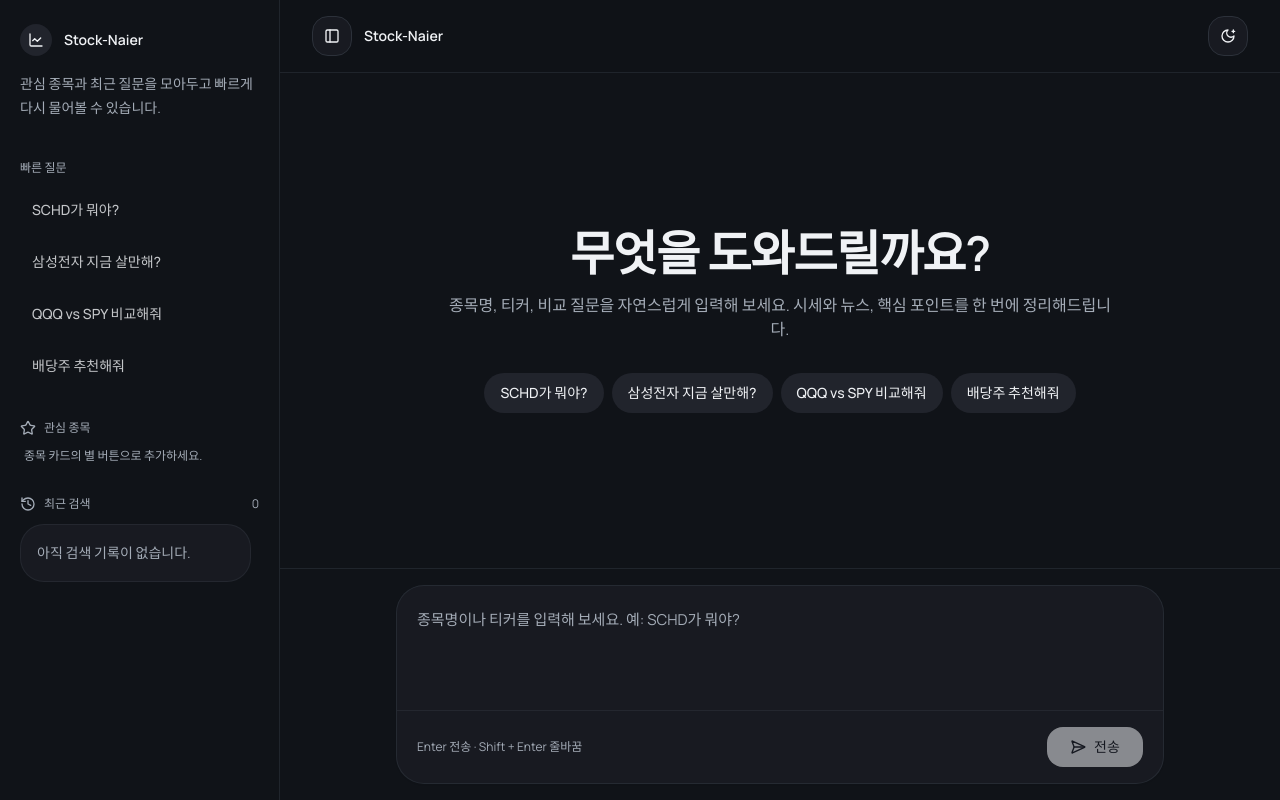
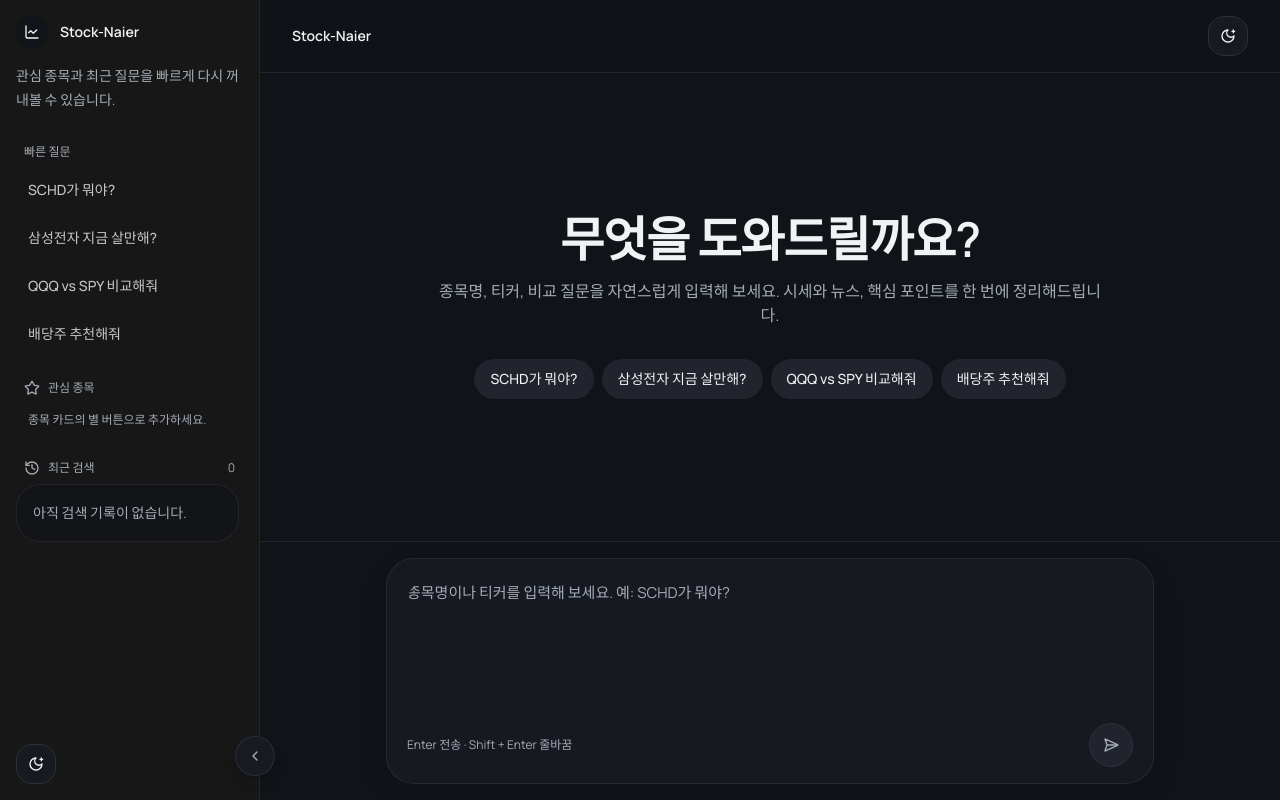
Before and after one commit to NaierGG/Stock-Naier, a Next.js app: page / in a window 1280 px wide. Built offline with nearby package versions, Linux system fonts and the light colour scheme.

Commit message:
refactor: align sidebar and composer with chatgpt style

```diff
--- a/components/ChatInterface.tsx
+++ b/components/ChatInterface.tsx
@@ -1,7 +1,15 @@
 "use client"
 
 import { useEffect, useRef, useState } from "react"
-import { Clock3, History, LineChart, PanelLeft, Star, X } from "lucide-react"
+import {
+  ChevronLeft,
+  ChevronRight,
+  Clock3,
+  History,
+  LineChart,
+  Star,
+  X
+} from "lucide-react"
 
 import MessageBubble from "@/components/MessageBubble"
 import SearchInput from "@/components/SearchInput"
@@ -382,48 +390,51 @@ export default function ChatInterface() {
         />
       ) : null}
 
+      {!isSidebarOpen ? (
+        <button
+          type="button"
+          aria-label="사이드바 열기"
+          className="fixed bottom-6 left-4 z-30 flex h-11 w-11 items-center justify-center rounded-full border border-border/80 bg-card text-muted-foreground shadow-lg transition hover:text-foreground"
+          onClick={() => setIsSidebarOpen(true)}
+        >
+          <ChevronRight className="h-4 w-4" />
+        </button>
+      ) : null}
+
       <div className="mx-auto flex min-h-screen max-w-[1440px]">
         <aside
           className={cn(
-            "fixed inset-y-0 left-0 z-40 flex w-[280px] shrink-0 flex-col border-r border-border/60 bg-background transition-transform duration-200 lg:sticky lg:top-0 lg:h-screen lg:translate-x-0",
-            isSidebarOpen ? "translate-x-0" : "-translate-x-full lg:translate-x-0",
-            isDesktop && !isSidebarOpen ? "lg:w-0 lg:border-r-0 lg:overflow-hidden" : ""
+            "fixed inset-y-0 left-0 z-40 flex w-[260px] shrink-0 flex-col border-r border-border/60 bg-secondary/40 transition-transform duration-200 dark:bg-[#171717] lg:sticky lg:top-0 lg:h-screen lg:translate-x-0",
+            isSidebarOpen ? "translate-x-0" : "-translate-x-full"
           )}
         >
-          <div
-            className={cn(
-              "flex h-full flex-col px-5 py-6 transition-opacity duration-200",
-              isDesktop && !isSidebarOpen ? "lg:pointer-events-none lg:opacity-0" : "opacity-100"
-            )}
-          >
+          <div className="relative flex h-full flex-col px-4 py-4">
             <div className="flex items-start justify-between gap-3">
               <div>
                 <div className="flex items-center gap-3">
-                  <div className="flex h-8 w-8 items-center justify-center rounded-xl bg-secondary text-foreground">
+                  <div className="flex h-8 w-8 items-center justify-center rounded-xl bg-background text-foreground">
                     <LineChart className="h-4 w-4" />
                   </div>
                   <p className="text-sm font-semibold">Stock-Naier</p>
                 </div>
                 <p className="mt-4 text-sm leading-6 text-muted-foreground">
-                  관심 종목과 최근 질문을 모아두고 빠르게 다시 물어볼 수 있습니다.
+                  관심 종목과 최근 질문을 빠르게 다시 꺼내볼 수 있습니다.
                 </p>
               </div>
 
-              <Button
-                type="button"
-                variant="ghost"
-                size="icon"
-                className="lg:hidden"
-                onClick={() => setIsSidebarOpen(false)}
-                aria-label="사이드바 닫기"
-              >
-                <X className="h-4 w-4" />
-              </Button>
+              <div className="lg:hidden">
+                <ThemeToggle
+                  theme={theme}
+                  onToggle={() =>
+                    setTheme((current) => (current === "dark" ? "light" : "dark"))
+                  }
+                />
+              </div>
             </div>
 
-            <div className="mt-10">
-              <p className="text-xs font-medium text-muted-foreground">빠른 질문</p>
-              <div className="mt-3 space-y-2">
+            <div className="mt-8">
+              <p className="px-2 text-xs font-medium text-muted-foreground">빠른 질문</p>
+              <div className="mt-2 space-y-1">
                 {QUICK_PROMPTS.map((example) => (
                   <Button
                     key={example}
@@ -438,14 +449,14 @@ export default function ChatInterface() {
               </div>
             </div>
 
-            <div className="mt-8">
-              <div className="flex items-center gap-2 text-xs font-medium text-muted-foreground">
+            <div className="mt-6">
+              <div className="flex items-center gap-2 px-2 text-xs font-medium text-muted-foreground">
                 <Star className="h-4 w-4" />
                 관심 종목
               </div>
-              <div className="mt-3 space-y-1">
+              <div className="mt-2 space-y-1">
                 {watchlist.length === 0 ? (
-                  <p className="px-1 text-xs text-muted-foreground">
+                  <p className="px-3 py-2 text-xs text-muted-foreground">
                     종목 카드의 별 버튼으로 추가하세요.
                   </p>
                 ) : (
@@ -454,7 +465,7 @@ export default function ChatInterface() {
                       key={entry.ticker}
                       type="button"
                       variant="ghost"
-                      className="h-auto w-full justify-start rounded-2xl px-3 py-2"
+                      className="h-auto w-full justify-start rounded-2xl px-3 py-2.5"
                       onClick={() => submitPrompt(`${entry.ticker} 분석해줘`)}
                     >
                       <Star className="mr-2 h-3.5 w-3.5 fill-current text-amber-500" />
@@ -468,18 +479,18 @@ export default function ChatInterface() {
               </div>
             </div>
 
-            <div className="mt-8 flex min-h-0 flex-1 flex-col">
-              <div className="flex items-center justify-between">
+            <div className="mt-6 flex min-h-0 flex-1 flex-col">
+              <div className="flex items-center justify-between px-2">
                 <div className="flex items-center gap-2 text-xs font-medium text-muted-foreground">
                   <History className="h-4 w-4" />
                   최근 검색
                 </div>
                 <span className="text-xs text-muted-foreground">{history.length}</span>
               </div>
-              <ScrollArea className="mt-3 flex-1 pr-2">
-                <div className="space-y-2 pb-2">
+              <ScrollArea className="mt-2 flex-1 pr-1">
+                <div className="space-y-1 pb-2">
                   {history.length === 0 ? (
-                    <Card className="rounded-2xl shadow-none">
+                    <Card className="rounded-2xl bg-background/60 shadow-none">
                       <CardContent className="p-4 text-sm leading-6 text-muted-foreground">
                         아직 검색 기록이 없습니다.
                       </CardContent>
@@ -492,8 +503,8 @@ export default function ChatInterface() {
                         onClick={() => submitPrompt(entry.prompt)}
                         className="w-full text-left"
                       >
-                        <Card className="rounded-2xl shadow-none transition-colors hover:bg-secondary/80">
-                          <CardContent className="space-y-3 p-4">
+                        <Card className="rounded-2xl bg-background/60 shadow-none transition-colors hover:bg-background">
+                          <CardContent className="space-y-2 p-4">
                             <p className="line-clamp-2 text-sm font-medium leading-6">
                               {entry.prompt}
                             </p>
@@ -515,31 +526,39 @@ export default function ChatInterface() {
                 </div>
               </ScrollArea>
             </div>
+
+            <button
+              type="button"
+              aria-label="사이드바 닫기"
+              className="absolute -right-4 bottom-6 flex h-10 w-10 items-center justify-center rounded-full border border-border/80 bg-card text-muted-foreground shadow-lg transition hover:text-foreground"
+              onClick={() => setIsSidebarOpen(false)}
+            >
+              <ChevronLeft className="h-4 w-4" />
+            </button>
+
+            <div className="mt-4 hidden lg:block">
+              <ThemeToggle
+                theme={theme}
+                onToggle={() =>
+                  setTheme((current) => (current === "dark" ? "light" : "dark"))
+                }
+              />
+            </div>
           </div>
         </aside>
 
         <main className="flex min-h-screen min-w-0 flex-1 flex-col">
           <header className="sticky top-0 z-20 border-b border-border/60 bg-background/85 backdrop-blur">
             <div className="mx-auto flex w-full max-w-5xl items-center justify-between px-4 py-4 lg:px-8">
-              <div className="flex items-center gap-3">
-                <Button
-                  type="button"
-                  variant="outline"
-                  size="icon"
-                  onClick={() => setIsSidebarOpen((current) => !current)}
-                  aria-label={isSidebarOpen ? "사이드바 닫기" : "사이드바 열기"}
-                >
-                  <PanelLeft className="h-4 w-4" />
-                </Button>
               <p className="text-sm font-semibold">Stock-Naier</p>
-              </div>
-
+              <div className="hidden lg:block">
                 <ThemeToggle
                   theme={theme}
                   onToggle={() =>
                     setTheme((current) => (current === "dark" ? "light" : "dark"))
                   }
                 />
+              </div>
             </div>
           </header>
 
@@ -622,11 +641,8 @@ export default function ChatInterface() {
                 <SearchInput
                   value={prompt}
                   disabled={isStreaming}
-                  showExamples={false}
-                  examples={QUICK_PROMPTS}
                   onChange={setPrompt}
                   onSubmit={() => submitPrompt()}
-                  onPickExample={(example) => submitPrompt(example)}
                 />
               </div>
             </div>
--- a/components/SearchInput.tsx
+++ b/components/SearchInput.tsx
@@ -2,17 +2,14 @@
 
 import { Loader2, SendHorizonal } from "lucide-react"
 
-import { Button } from "@/components/ui/button"
+import { cn } from "@/lib/utils"
 import { Textarea } from "@/components/ui/textarea"
 
 interface SearchInputProps {
   value: string
   disabled?: boolean
-  showExamples?: boolean
-  examples: readonly string[]
   onChange: (value: string) => void
   onSubmit: () => void
-  onPickExample: (example: string) => void
 }
 
 export default function SearchInput({
@@ -21,12 +18,15 @@ export default function SearchInput({
   onChange,
   onSubmit
 }: SearchInputProps) {
+  const isDisabled = disabled || !value.trim()
+
   return (
-    <div className="rounded-[28px] border border-border/70 bg-card shadow-sm">
+    <div className="rounded-[28px] border border-border/70 bg-card/95 shadow-[0_10px_30px_rgba(15,23,42,0.08)]">
+      <div className="px-5 pt-5">
         <Textarea
           value={value}
           disabled={disabled}
-        rows={3}
+          rows={4}
           onChange={(event) => onChange(event.target.value)}
           onKeyDown={(event) => {
             if (event.key === "Enter" && !event.shiftKey) {
@@ -35,32 +35,33 @@ export default function SearchInput({
             }
           }}
           placeholder="종목명이나 티커를 입력해 보세요. 예: SCHD가 뭐야?"
-        className="min-h-[112px] resize-none border-0 bg-transparent px-5 py-5 text-[15px] leading-7 shadow-none focus-visible:ring-0"
+          className="min-h-[132px] resize-none border-0 bg-transparent px-0 py-0 text-[15px] leading-7 shadow-none focus-visible:ring-0"
         />
+      </div>
 
-      <div className="flex flex-col gap-3 border-t border-border/60 px-5 py-4 sm:flex-row sm:items-center sm:justify-between">
+      <div className="flex items-center justify-between px-5 pb-4 pt-3">
         <p className="text-xs text-muted-foreground">
           Enter 전송 · Shift + Enter 줄바꿈
         </p>
 
-        <Button
+        <button
           type="button"
           onClick={onSubmit}
-          disabled={disabled || !value.trim()}
-          className="min-w-[96px] rounded-xl"
+          disabled={isDisabled}
+          aria-label={disabled ? "분석 중" : "메시지 전송"}
+          className={cn(
+            "flex h-11 w-11 items-center justify-center rounded-full border transition-colors",
+            isDisabled
+              ? "cursor-not-allowed border-border bg-secondary text-muted-foreground"
+              : "border-foreground/10 bg-foreground text-background hover:opacity-90"
+          )}
         >
           {disabled ? (
-            <>
             <Loader2 className="h-4 w-4 animate-spin" />
-              분석 중
-            </>
           ) : (
-            <>
             <SendHorizonal className="h-4 w-4" />
-              전송
-            </>
           )}
-        </Button>
+        </button>
       </div>
     </div>
   )
```
Lines whose indentation alone changed are shown as unchanged.
